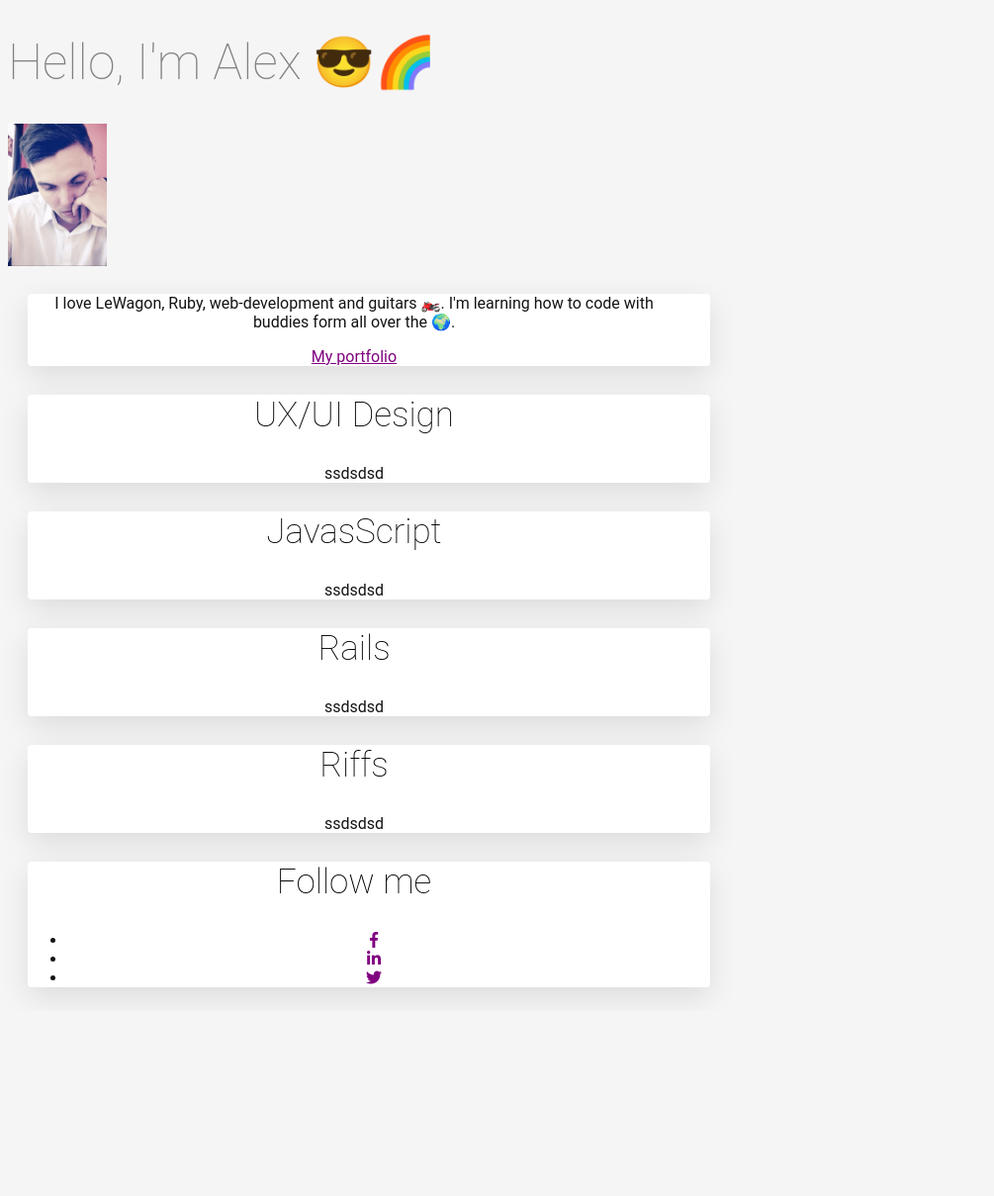
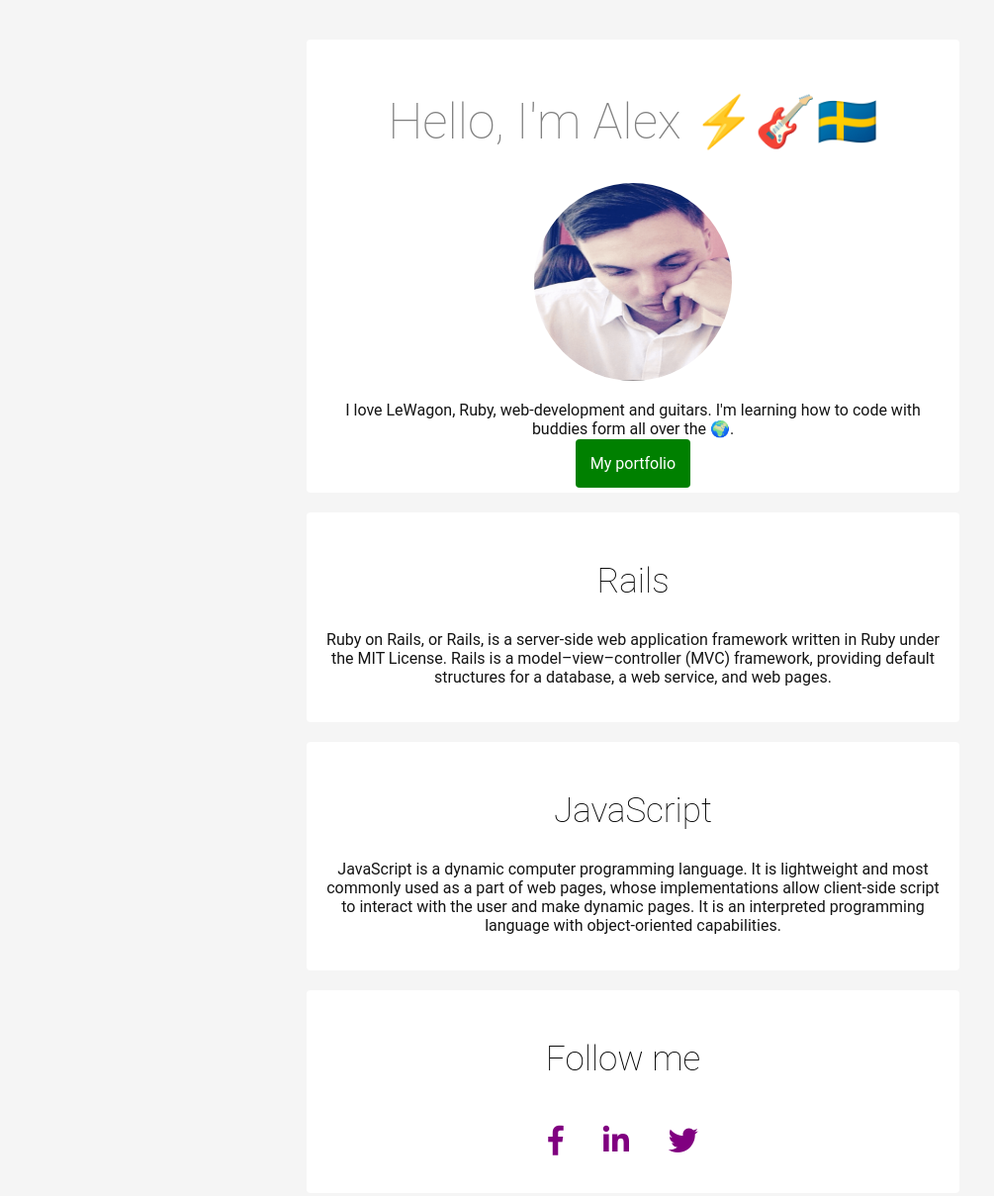
Before and after one commit to alexek1987/profile, a plain HTML site: page index.html in a window 1280 px wide. Shown: the whole page at 99% size, without its empty margins (0-1005 px from the left). Before the commit the page ends 1022 px from the top, so only its background shows below. Drawn offline with Linux system fonts and the light colour scheme.

Commit message:
prettier

```diff
--- a/index.html
+++ b/index.html
@@ -1,45 +1,37 @@
 <!DOCTYPE html>
 <html>
   <head>
-    <title>My landing</title>
+    <title>My Profile</title>
     <meta name="landing" content="landing page.">
     <meta charset="utf-8">
+    <meta name="viewport" content="width=device-width, initial-scale=1">
     <link rel="stylesheet" href="https://use.fontawesome.com/releases/v5.6.3/css/all.css">
     <link rel="stylesheet" type="text/css" href="style.css">
   </head>
   <body>
-
-
-  <h1 class="main-title">Hello, I'm Alex 😎🌈</h1>
-<img src="images/profile.png" width="100px" alt="Alexander Eklund">
-<div>
+  <div class="container">
+    <div class= "card">
+      <h1 class="main-title">Hello, I'm Alex ⚡🎸🇸🇪</h1>
+      <img class= "img-circle profile-pic" src="images/profile.png" width="100px" alt="Alexander Eklund">
        <p>
- I love LeWagon, Ruby, web-development and guitars 🏍️. I'm learning how to code with buddies form all over the 🌍.
+          I love LeWagon, Ruby, web-development and guitars. I'm learning how to code with buddies form all over the 🌍.
       </p>
-<a href="https://alexek1987.github.io/a-dev/" target="_blank">
+      <a class="button" href="https://alexek1987.github.io/a-dev/" target="_blank">
     My portfolio
   </a>
 </div>
 
-<div>
-<h2>UX/UI Design</h2>
-<p>ssdsdsd</p>
-</div>
-<div>
-<h2>JavasScript</h2>
-<p>ssdsdsd</p>
+<div class= "card">
+  <h2>Rails</h2>
+  <p>Ruby on Rails, or Rails, is a server-side web application framework written in Ruby under the MIT License. Rails is a model–view–controller (MVC) framework, providing default structures for a database, a web service, and web pages.</p>
 </div>
 
-<div>
-<h2>Rails</h2>
-<p>ssdsdsd</p>
+<div class= "card">
+  <h2>JavaScript</h2>
+  <p>JavaScript is a dynamic computer programming language. It is lightweight and most commonly used as a part of web pages, whose implementations allow client-side script to interact with the user and make dynamic pages. It is an interpreted programming language with object-oriented capabilities.</p>
 </div>
 
-<div>
-<h2>Riffs</h2>
-<p>ssdsdsd</p>
-</div>
-<div>
+<div class= "card social-links">
   <h2>Follow me</h2>
     <ul>
     <li>
@@ -59,5 +51,6 @@
   </li>
 </ul>
 </div>
+</div>
   </body>
 </html>
--- a/style.css
+++ b/style.css
@@ -1,3 +1,4 @@
+
 body{
   background: rgb(245,245,245);
   color: rgb(20, 20, 20);
@@ -17,19 +18,83 @@ h2 {
 }
 a {
   color: purple;
+  text-decoration: none;
 }
 a:hover {
   text-decoration: none;
   color: purple;
 }
+.container {
+    width: 700px;
+    margin: 40px auto;
+}
+.card {
+  background: white;
+  padding: 20px;
+  box-shadow: 0px, 10px, 30px, rgba(0,0,0,0.1);
+  border-radius: 4px;
+  margin: 20px;
+  text-align: center;
+  padding:
+}
 
+.img-circle {
+  border-radius: 50%
+}
 
-div {
-  background: white;
-  padding-right: 30px;
+.profile-pic {
+  width: 200px;
+  height: 200px;
+}
+
+.button {
+  background-color: green;
+  padding: 15px;
   border-radius: 4px;
-  box-shadow: 0 10px 30px rgba(0,0,0,.1);
-  width: 660px;
-  margin: 24px 20px;
-  text-align: center;
+  color: white;
 }
+
+.button:hover {
+  opacity: 7;
+  color: lightgray;
+}
+
+.social-links {
+  list-style: none;
+  padding-left: 0px;
+}
+
+.social-links li {
+  display: inline-block;
+  font-size: 20px;
+  padding: 8px;
+}
+
+.social-links i {
+  font-size: 30px;
+  padding: 10px;
+}
+
+ul {
+  margin: 0px;
+  padding: 0px;
+}
+
+@media (max-width: 960px) {
+  /* For a screen < 960px, this CSS will be read */
+  .container {
+    width: 700px;
+  }
+}
+@media (max-width: 720px) {
+  /* For a screen < 720px, this CSS will be read */
+  .container {
+    width: 500px;
+  }
+}
+@media (max-width: 540px) {
+  /* For a screen < 540px, this CSS will be read */
+  .container {
+    width: 300px;
+  }
+}
```
Lines whose indentation alone changed are shown as unchanged.
